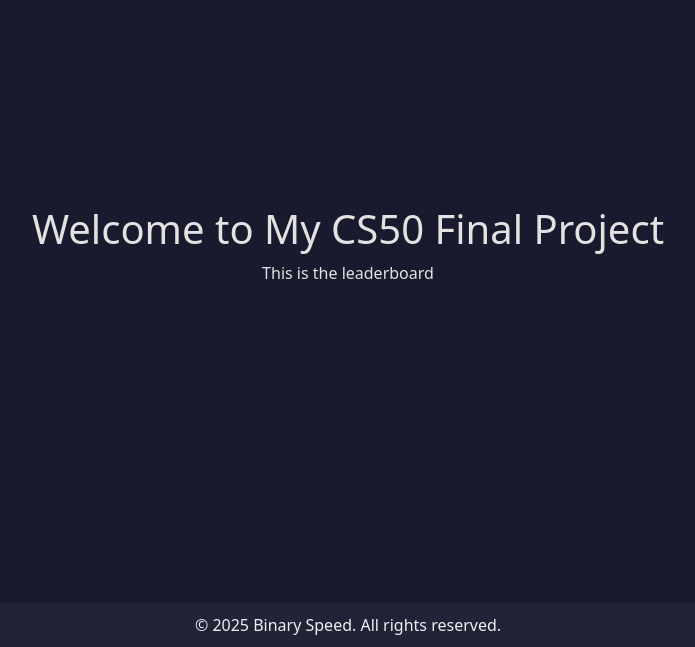
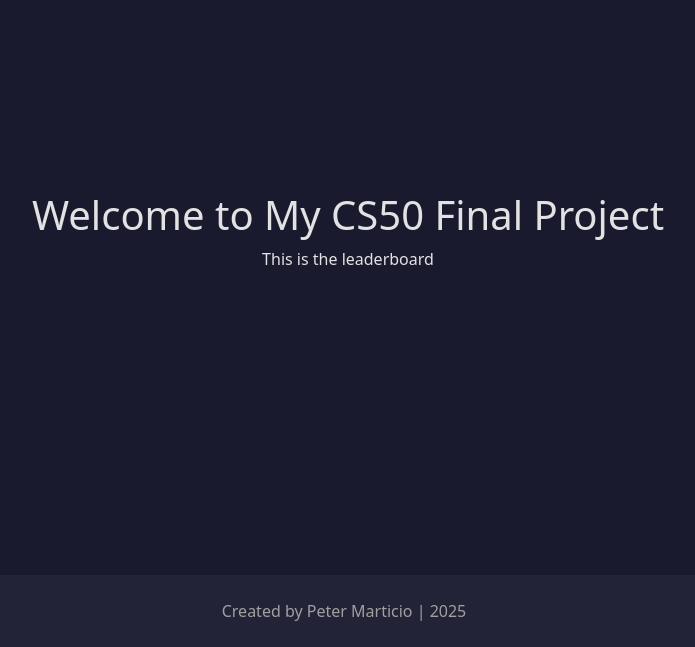
Before and after one commit to PandesalPanpan/binary-speed, a Flask app: page /leaderboard in a window 1280 px wide. Shown: the part 153-800 px from the top of the page, without its empty margins (292-987 px from the left). Run offline with Flask 3, Linux system fonts and the light colour scheme.

Commit message:
replacing the footer with my github and name

```diff
--- a/templates/layout.html
+++ b/templates/layout.html
@@ -31,8 +31,15 @@
         {% endblock %}
     </div>
 
-    <footer>
-        &copy; 2025 Binary Speed. All rights reserved.
+    <footer class="py-4 mt-auto">
+        <div class="container text-center">
+            <p class="text-secondary mb-0">
+                Created by Peter Marticio | 2025
+                <a href="https://github.com/PandesalPanpan/binary-speed" class="text-primary ms-2" target="_blank">
+                    <i class="fab fa-github"></i>
+                </a>
+            </p>
+        </div>
     </footer>
 
     <script src="https://cdn.jsdelivr.net/npm/bootstrap@5.3.3/dist/js/bootstrap.bundle.min.js" integrity="sha384-YvpcrYf0tY3lHB60NNkmXc5s9fDVZLESaAA55NDzOxhy9GkcIdslK1eN7N6jIeHz" crossorigin="anonymous"></script>
```
